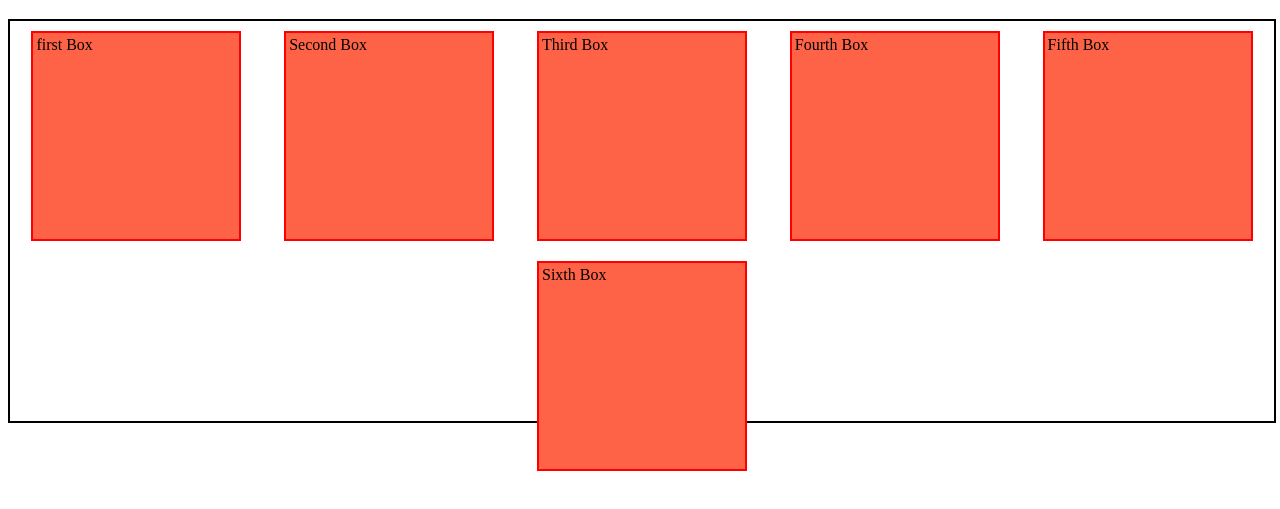
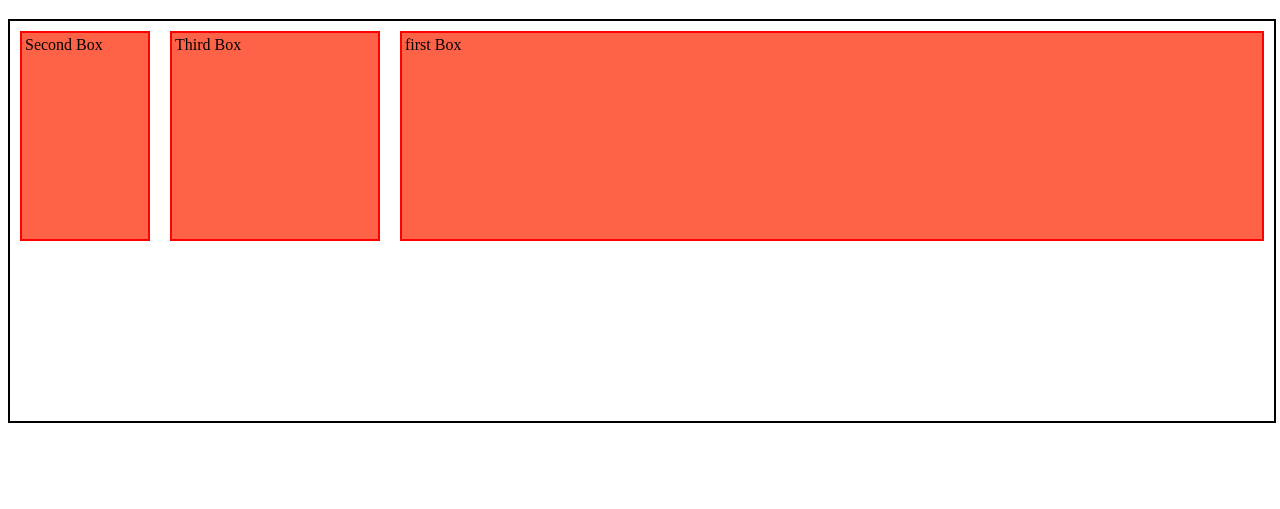
Before and after one commit to ChhayaSharma13/FrontEndWebDevelopment, a plain HTML site: page FlexBox.html in a window 1280 px wide. Shown: the part 61-570 px from the top of the page. Drawn offline with Linux system fonts and the light colour scheme.

Commit message:
flexbox for item

```diff
--- a/FlexBox.html
+++ b/FlexBox.html
@@ -41,6 +41,25 @@
             width:200px;
             height:200px;
         }
+        #item-1{
+            /* Flex properties for item1 */
+            /* higher the order later it shows up in the container */
+            order:1;
+            flex-grow:3;
+        }
+        #item-2{
+            /* flex-grow:2;
+            flex-shrink:6; */
+            flex-basis: 120px;
+            /* when flex-basis is set to row it controls width in case of column it controls height */
+
+
+        }
+        #item-3{
+            /* flex-shrink:4; */
+            /* flex : flex-grow flex-shrink flex-basis; */
+            align-self: flex-start;
+        }
     </style>
 </head>
 <body>
@@ -51,9 +70,9 @@
         <div class="item" id="item-1">first Box</div>
         <div class="item" id="item-2">Second Box</div>
         <div class="item" id="item-3">Third Box</div>
-        <div class="item" id="item-4">Fourth Box</div>
+        <!-- <div class="item" id="item-4">Fourth Box</div>
         <div class="item" id="item-5">Fifth Box</div>
-        <div class="item" id="item-6">Sixth Box</div>
+        <div class="item" id="item-6">Sixth Box</div> -->
     </div>
 </body>
 </html>
```
